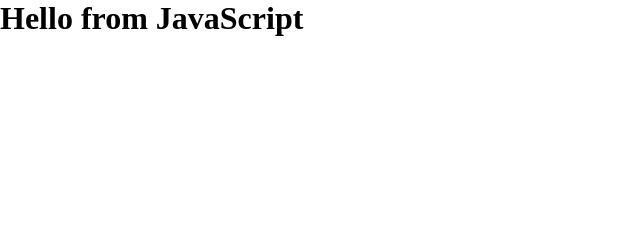
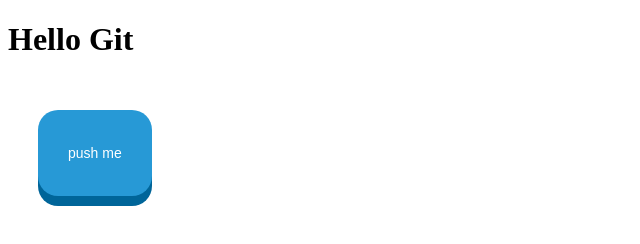
Before and after one commit to SvetlanaVik/git-course, a plain HTML site: page index.html in a window 1280 px wide. Shown: the whole page, without its empty margins (0-640 px from the left). Drawn offline with Linux system fonts and the light colour scheme.

Commit message:
new push

```diff
--- /dev/null
+++ b/css/style.css
@@ -0,0 +1,22 @@
+button {
+    padding: 35px 30px;
+    border: none;
+    border-radius: 20px;
+    font-size: 14px;
+    color: #fff;
+    background: #2799d6;
+    box-shadow: 0 10px 0 #006599;
+    cursor: pointer;
+    transition: all 0.3s linear;
+  }
+
+  button:hover {
+    background: #2db34a;
+    box-shadow: 0 10px 0 #175c26;
+    border-radius: 50%;
+  }
+
+  button:active {
+    box-shadow: 0 4px 0 #175c26;
+    transform: translateY(80px);
+  }
--- a/index.html
+++ b/index.html
@@ -5,15 +5,12 @@
     <meta http-equiv="X-UA-Compatible" content="IE=edge">
     <meta name="viewport" content="width=device-width, initial-scale=1.0">
     <title>Git course</title>
-<style>
-    *{
-        margin: 0;
-        padding: 0;
-    }
-</style>
+    <link rel="stylesheet" href="./css/style.css">
 </head>
 <body>
     <h1>Hello Git</h1>
 </body>
-<script src="skript.js"></script>
+<div style="padding: 30px;">
+    <button>push me</button>
+  </div>
 </html>
```
